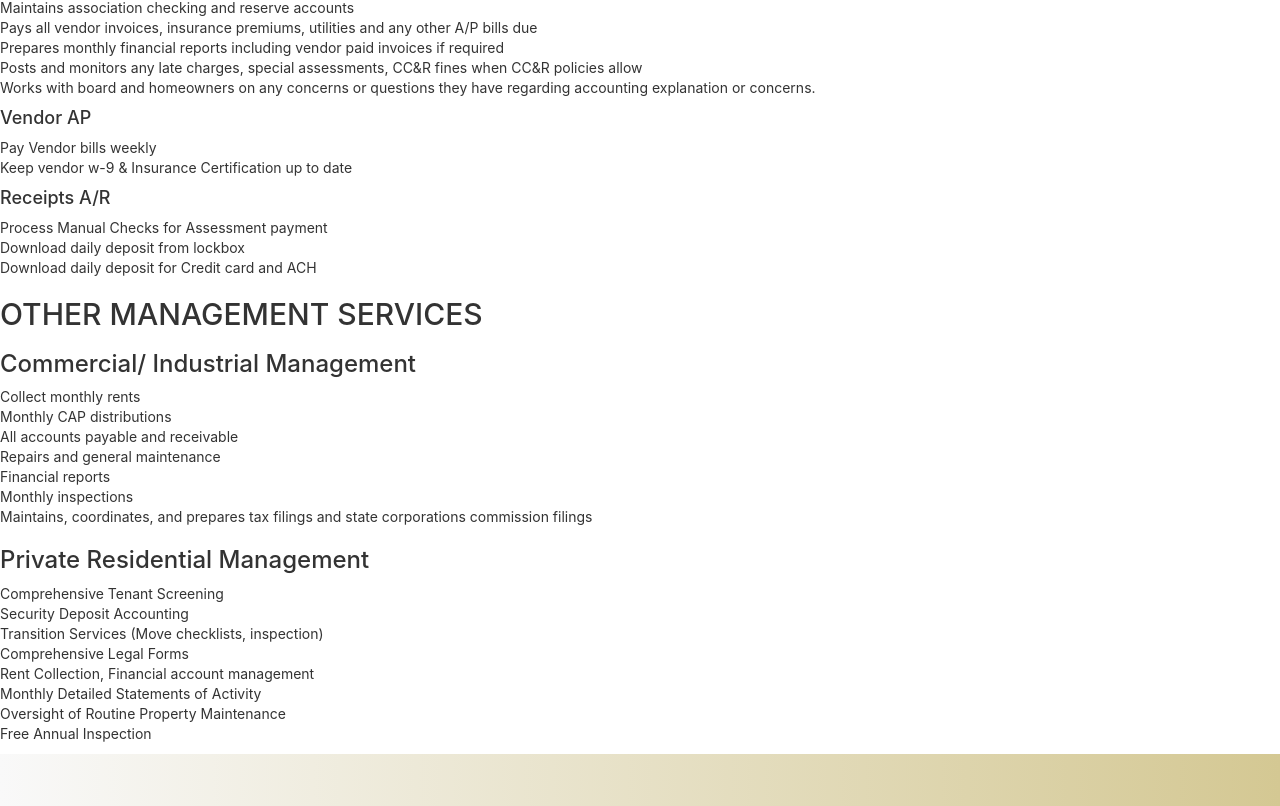
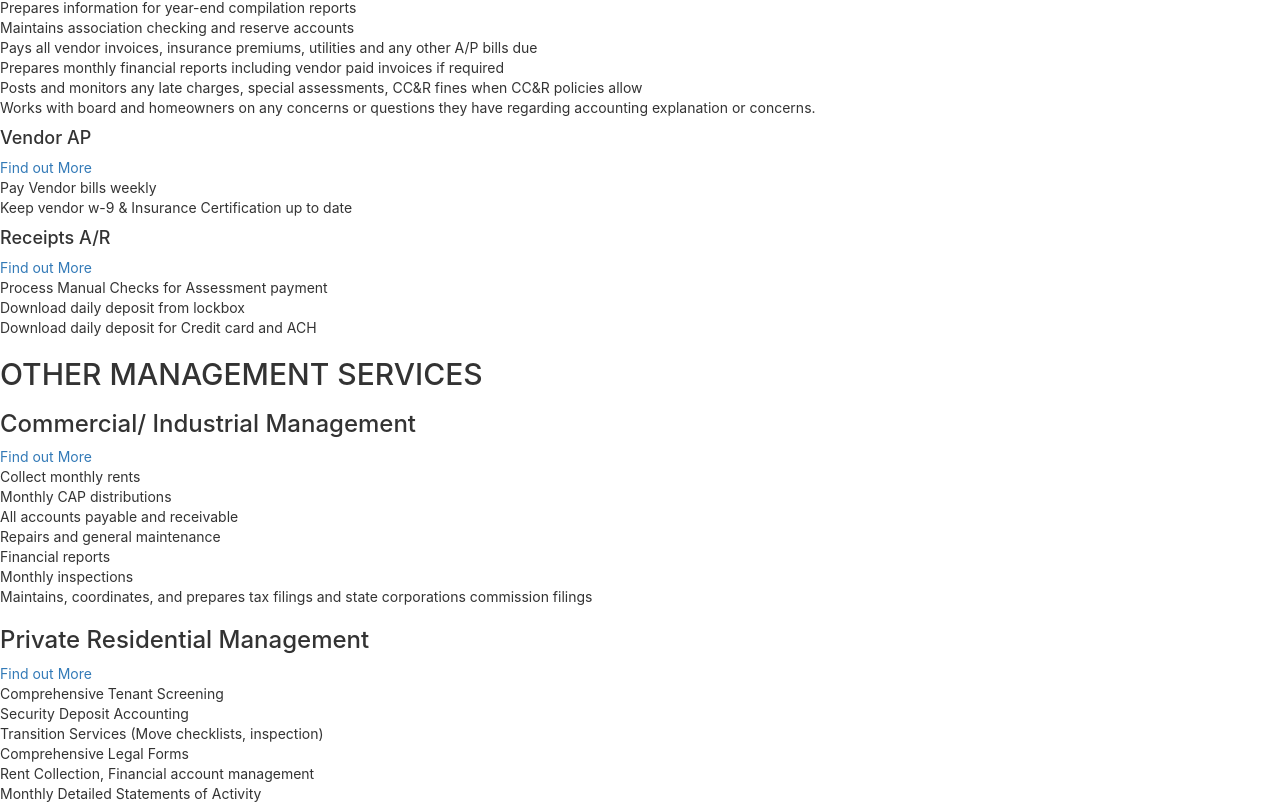
Before and after one commit to zcorpuz/SacMgmt, a React (Create React App) app in the folder sacmgmt/: page / in a window 1280 px wide. Shown: the part 1052-1858 px from the top of the page. Built offline with nearby package versions, Linux system fonts and the light colour scheme.

Commit message:
added modal code

```diff
--- a/sacmgmt/src/components/ServiceSection/index.js
+++ b/sacmgmt/src/components/ServiceSection/index.js
@@ -1,4 +1,5 @@
 import React, { Component } from "react";
+import "./style.css";
 
 export default class Porfolio extends Component {
     state = {
@@ -26,7 +27,7 @@ export default class Porfolio extends Component {
                             <p>{serviceData.blurbTwo}</p>
                             <div className="hoa-bullet-list">
                                 <ul>
-                                    {serviceData.hoaBullets.map(hoaItem =>   <li key={hoaItem.key}>{hoaItem.oneItem}</li>)}
+                                    {serviceData.hoaBullets.map(hoaItem => <li key={hoaItem.key}>{hoaItem.oneItem}</li>)}
                                 </ul>
                             </div>
                         </div>
@@ -35,10 +36,15 @@ export default class Porfolio extends Component {
                             {serviceData.homeownerBox.map(item => {
                                 return(
                                     <div key={item.key}>
+                                        <div className="hoa-service-card">
                                             <h4>{item.name}</h4>
+                                            <a href={`#${item.modal}`} >Find out More</a>
+                                        </div>
+                                        <div id={item.modal}>
                                             <ul>
-                                            {item.bullets.map(bullet =>  <li key={bullet.key}>{bullet.oneBullet}</li>)}
+                                                {item.bullets.map(bullet => <li key={bullet.key}>{bullet.oneBullet}</li>)}
                                             </ul>
+                                        </div>
                                     </div>
                                 )
                             })}
@@ -50,14 +56,15 @@ export default class Porfolio extends Component {
                     {serviceData.otherServiceBox.map(item => {
                         return(
                             <div key={item.key}>
+                                <div>
                                     <h3>{item.name}</h3>
+                                    <a href={`#${item.modal}`} >Find out More</a>
+                                </div>
+                                <div id={item.modal}>
                                     <ul>
-                                    {item.bullets.map(bullet => {
-                                        return(
-                                            <li key={bullet.key}>{bullet.oneBullet}</li>
-                                        )
-                                    })}
+                                        {item.bullets.map(bullet => <li key={bullet.key}>{bullet.oneBullet}</li>)}
                                     </ul>
+                                </div>
                             </div>
                         )
                     })}
--- a/sacmgmt/src/serviceData.js
+++ b/sacmgmt/src/serviceData.js
@@ -39,6 +39,7 @@ let serviceData = {
     homeownerBox: [
         {
             key: "1",
+            modal: "hoa",
             name: "HOA Accounting",
             bullets: [
                 {
@@ -113,6 +114,7 @@ let serviceData = {
         },
         {
             key: "2",
+            modal: "vendor",
             name: "Vendor AP",
             bullets: [
                 {
@@ -127,6 +129,7 @@ let serviceData = {
         },
         {
             key: "3",
+            modal: "receipts",
             name: "Receipts A/R",
             bullets: [
                 {
@@ -147,6 +150,7 @@ let serviceData = {
     otherServiceBox: [
         {
             key: "01",
+            modal: "commercial",
             name: "Commercial/ Industrial Management",
             bullets: [
                 {
@@ -181,6 +185,7 @@ let serviceData = {
         },
         {
             key: "02",
+            modal: "residential",
             name: "Private Residential Management",
             bullets: [
                 {
```
Also changed, not shown: sacmgmt/src/components/ServiceSection/style.css (added). Lines whose indentation alone changed are shown as unchanged.
